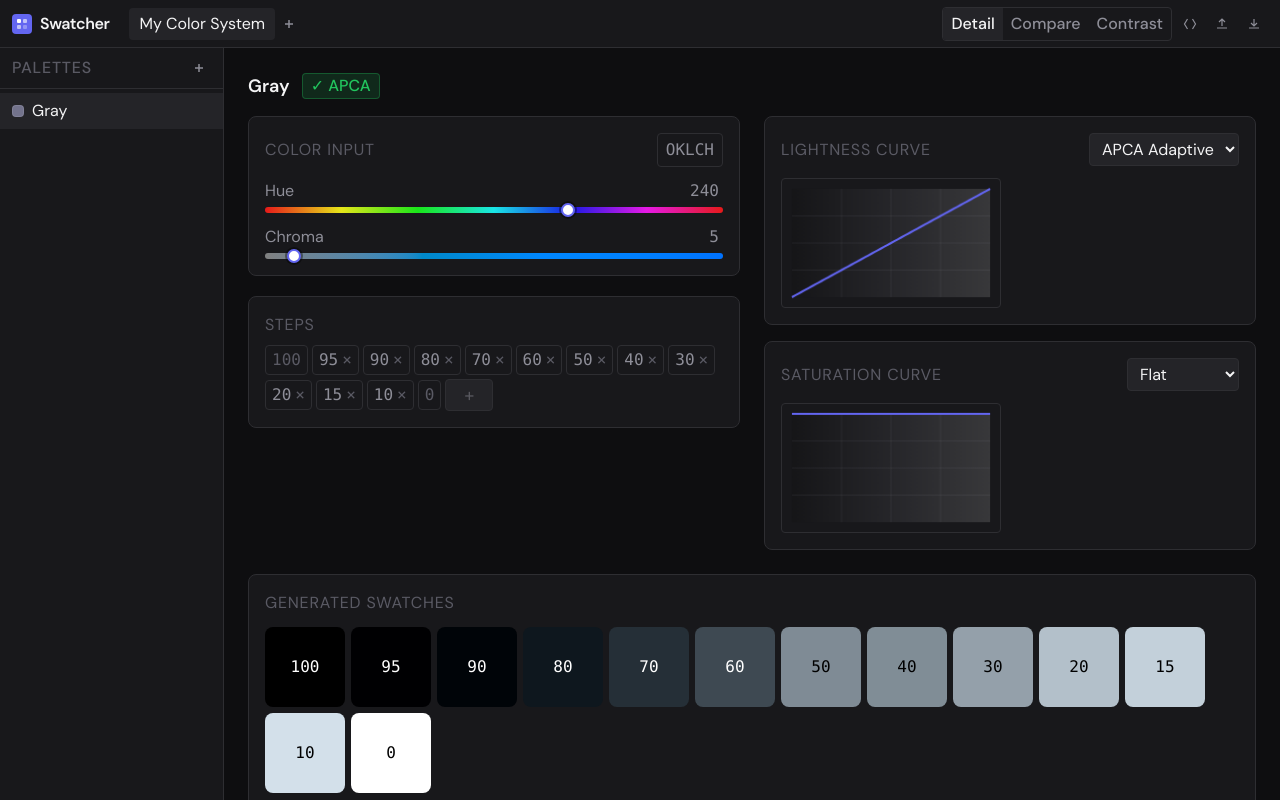
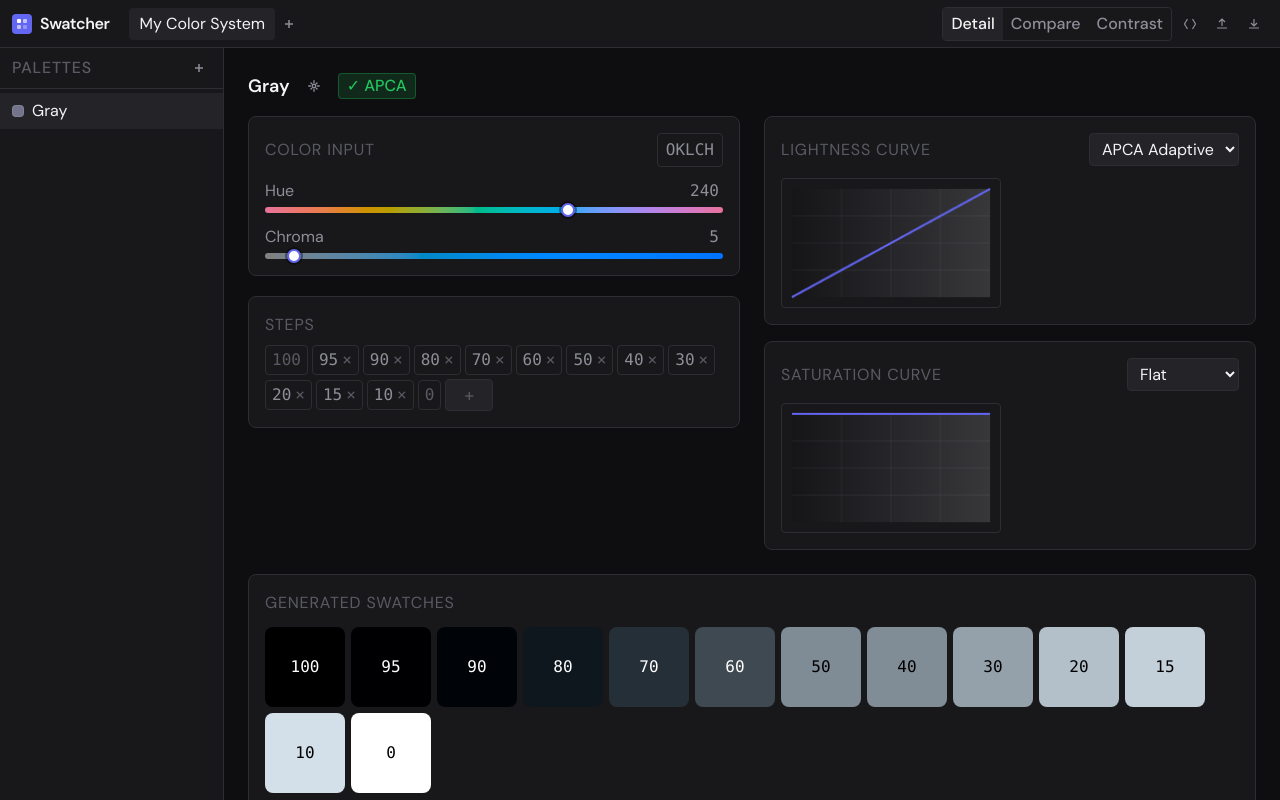
Before and after one commit to ericges/swatcher, a React (Vite) app: page / in a window 1280 px wide. Built offline with nearby package versions, Linux system fonts and the light colour scheme.

Commit message:
add color name generation

```diff
--- /dev/null
+++ b/src/color/colorNames.js
@@ -0,0 +1,143 @@
+/**
+ * Deterministic color name generator based on hue, saturation, and color mode.
+ *
+ * Divides the 0–360 hue wheel into 24 segments (15° each) and maps
+ * each to a one-word color name. Saturation selects between three tiers:
+ *   Low  (< 10)  → "Gray"
+ *   Mid  (10–59) → muted / earthy names
+ *   High (≥ 60)  → vivid / saturated names
+ *
+ * OKLCH and HSL have different hue wheels (OKLCH is shifted ~30° from HSL),
+ * so each mode has its own lookup table.
+ */
+
+/* ── OKLCH tables ─────────────────────────────────────────────── */
+
+const OKLCH_MID = [
+  'Blush',       // 0–14   (pink)
+  'Peach',       // 15–29  (red-pink)
+  'Clay',        // 30–44  (red)
+  'Rust',        // 45–59  (red-orange)
+  'Apricot',     // 60–74  (orange)
+  'Sand',        // 75–89  (yellow-orange)
+  'Wheat',       // 90–104 (yellow)
+  'Khaki',       // 105–119 (yellow-green)
+  'Sage',        // 120–134 (green-yellow)
+  'Olive',       // 135–149 (green)
+  'Moss',        // 150–164 (green)
+  'Fern',        // 165–179 (green-teal)
+  'Seafoam',     // 180–194 (teal)
+  'Sky',         // 195–209 (cyan)
+  'Steel',       // 210–224 (blue-cyan)
+  'Denim',       // 225–239 (blue)
+  'Periwinkle',  // 240–254 (blue)
+  'Iris',        // 255–269 (blue-violet)
+  'Heather',     // 270–284 (violet)
+  'Mauve',       // 285–299 (purple)
+  'Plum',        // 300–314 (purple-magenta)
+  'Orchid',      // 315–329 (magenta)
+  'Berry',       // 330–344 (pink-magenta)
+  'Wine',        // 345–359 (red-pink)
+];
+
+const OKLCH_HIGH = [
+  'Rose',        // 0–14   (pink)
+  'Coral',       // 15–29  (red-pink)
+  'Scarlet',     // 30–44  (red)
+  'Vermilion',   // 45–59  (red-orange)
+  'Tangerine',   // 60–74  (orange)
+  'Amber',       // 75–89  (yellow-orange)
+  'Gold',        // 90–104 (yellow)
+  'Citrine',     // 105–119 (yellow-green)
+  'Lime',        // 120–134 (green-yellow)
+  'Chartreuse',  // 135–149 (green)
+  'Jade',        // 150–164 (green)
+  'Emerald',     // 165–179 (green-teal)
+  'Teal',        // 180–194 (teal)
+  'Cyan',        // 195–209 (cyan)
+  'Azure',       // 210–224 (blue-cyan)
+  'Cobalt',      // 225–239 (blue)
+  'Sapphire',    // 240–254 (blue)
+  'Indigo',      // 255–269 (blue-violet)
+  'Violet',      // 270–284 (violet)
+  'Purple',      // 285–299 (purple)
+  'Amethyst',    // 300–314 (purple-magenta)
+  'Magenta',     // 315–329 (magenta)
+  'Fuchsia',     // 330–344 (pink-magenta)
+  'Crimson',     // 345–359 (red-pink)
+];
+
+/* ── HSL tables (shifted ~30° from OKLCH to match the HSL hue wheel) ── */
+
+const HSL_MID = [
+  'Clay',        // 0–14   (red)
+  'Rust',        // 15–29  (red-orange)
+  'Apricot',     // 30–44  (orange)
+  'Sand',        // 45–59  (amber)
+  'Wheat',       // 60–74  (yellow)
+  'Khaki',       // 75–89  (yellow-green)
+  'Sage',        // 90–104 (chartreuse)
+  'Olive',       // 105–119 (lime)
+  'Fern',        // 120–134 (green)
+  'Moss',        // 135–149 (green)
+  'Seafoam',     // 150–164 (teal-green)
+  'Sky',         // 165–179 (cyan-green)
+  'Steel',       // 180–194 (cyan)
+  'Denim',       // 195–209 (blue-cyan)
+  'Periwinkle',  // 210–224 (blue)
+  'Iris',        // 225–239 (blue-indigo)
+  'Heather',     // 240–254 (blue-violet)
+  'Mauve',       // 255–269 (violet)
+  'Plum',        // 270–284 (purple)
+  'Orchid',      // 285–299 (magenta-purple)
+  'Berry',       // 300–314 (magenta)
+  'Wine',        // 315–329 (pink-red)
+  'Blush',       // 330–344 (warm pink)
+  'Peach',       // 345–359 (red-pink)
+];
+
+const HSL_HIGH = [
+  'Scarlet',     // 0–14   (red)
+  'Vermilion',   // 15–29  (red-orange)
+  'Tangerine',   // 30–44  (orange)
+  'Amber',       // 45–59  (amber)
+  'Gold',        // 60–74  (yellow)
+  'Citrine',     // 75–89  (yellow-green)
+  'Chartreuse',  // 90–104 (chartreuse)
+  'Lime',        // 105–119 (lime)
+  'Emerald',     // 120–134 (green)
+  'Jade',        // 135–149 (green)
+  'Teal',        // 150–164 (teal-green)
+  'Cyan',        // 165–179 (cyan-green)
+  'Azure',       // 180–194 (cyan)
+  'Cobalt',      // 195–209 (blue-cyan)
+  'Sapphire',    // 210–224 (blue)
+  'Indigo',      // 225–239 (blue-indigo)
+  'Violet',      // 240–254 (blue-violet)
+  'Purple',      // 255–269 (violet)
+  'Amethyst',    // 270–284 (purple)
+  'Magenta',     // 285–299 (magenta-purple)
+  'Fuchsia',     // 300–314 (magenta)
+  'Crimson',     // 315–329 (pink-red)
+  'Rose',        // 330–344 (warm pink)
+  'Coral',       // 345–359 (red-pink)
+];
+
+/**
+ * Return a one-word color name for the given hue + saturation.
+ * @param {number} hue        0–360
+ * @param {number} saturation 0–100
+ * @param {"OKLCH"|"HSL"} [colorMode="OKLCH"]
+ * @returns {string}
+ */
+export function getColorName(hue, saturation, colorMode = 'OKLCH') {
+  if (saturation < 10) return 'Gray';
+
+  const h = ((hue % 360) + 360) % 360;
+  const segment = Math.min(Math.floor(h / 15), 23);
+
+  const mid = colorMode === 'HSL' ? HSL_MID : OKLCH_MID;
+  const high = colorMode === 'HSL' ? HSL_HIGH : OKLCH_HIGH;
+
+  return saturation < 60 ? mid[segment] : high[segment];
+}
--- a/src/components/palette/ColorSliders.jsx
+++ b/src/components/palette/ColorSliders.jsx
@@ -13,10 +13,14 @@ export function ColorSliders({ palette }) {
     dispatch({ type: UPDATE_PALETTE, payload: { id: palette.id, changes } });
   };
 
-  // Build hue gradient
+  // Build hue gradient matching the active color function
   const hueStops = [];
   for (let h = 0; h <= 360; h += 30) {
-    hueStops.push(`hsl(${h}, 80%, 50%)`);
+    hueStops.push(
+      colorMode === 'OKLCH'
+        ? `oklch(0.7 0.15 ${h})`
+        : `hsl(${h}, 80%, 50%)`
+    );
   }
   const hueGradient = `linear-gradient(to right, ${hueStops.join(', ')})`;
 
--- a/src/components/palette/PaletteHeader.jsx
+++ b/src/components/palette/PaletteHeader.jsx
@@ -1,13 +1,23 @@
 import { useAppState } from '../../hooks/useAppState.js';
 import { EditableLabel } from '../common/EditableLabel.jsx';
+import { IconButton } from '../common/IconButton.jsx';
 import { Badge } from '../common/Badge.jsx';
 import { UPDATE_PALETTE } from '../../state/actions.js';
+import { getColorName } from '../../color/colorNames.js';
 
 /**
  * Palette header showing name, APCA badge, and gamut badge.
  */
 export function PaletteHeader({ palette, computedPalette }) {
   const { dispatch } = useAppState();
+
+  const generateName = () => {
+    const name = getColorName(palette.hue, palette.saturation, palette.colorMode ?? 'OKLCH');
+    dispatch({
+      type: UPDATE_PALETTE,
+      payload: { id: palette.id, changes: { name } },
+    });
+  };
 
   return (
     <div className="flex items-center gap-3 mb-4">
@@ -21,6 +31,14 @@ export function PaletteHeader({ palette, computedPalette }) {
         }
         className="text-lg font-semibold"
       />
+
+      {/* Generate name from hue + saturation */}
+      <IconButton onClick={generateName} size="sm" title="Generate name from color">
+        <svg width="14" height="14" viewBox="0 0 16 16" fill="none" stroke="currentColor" strokeWidth="1.5" strokeLinecap="round" strokeLinejoin="round">
+          <path d="M8 2v2M8 12v2M2 8h2M12 8h2M4.5 4.5l1 1M10.5 10.5l1 1M4.5 11.5l1-1M10.5 5.5l1-1" />
+          <circle cx="8" cy="8" r="2" />
+        </svg>
+      </IconButton>
 
       {/* APCA badge */}
       {computedPalette?.apcaResult && (
```
